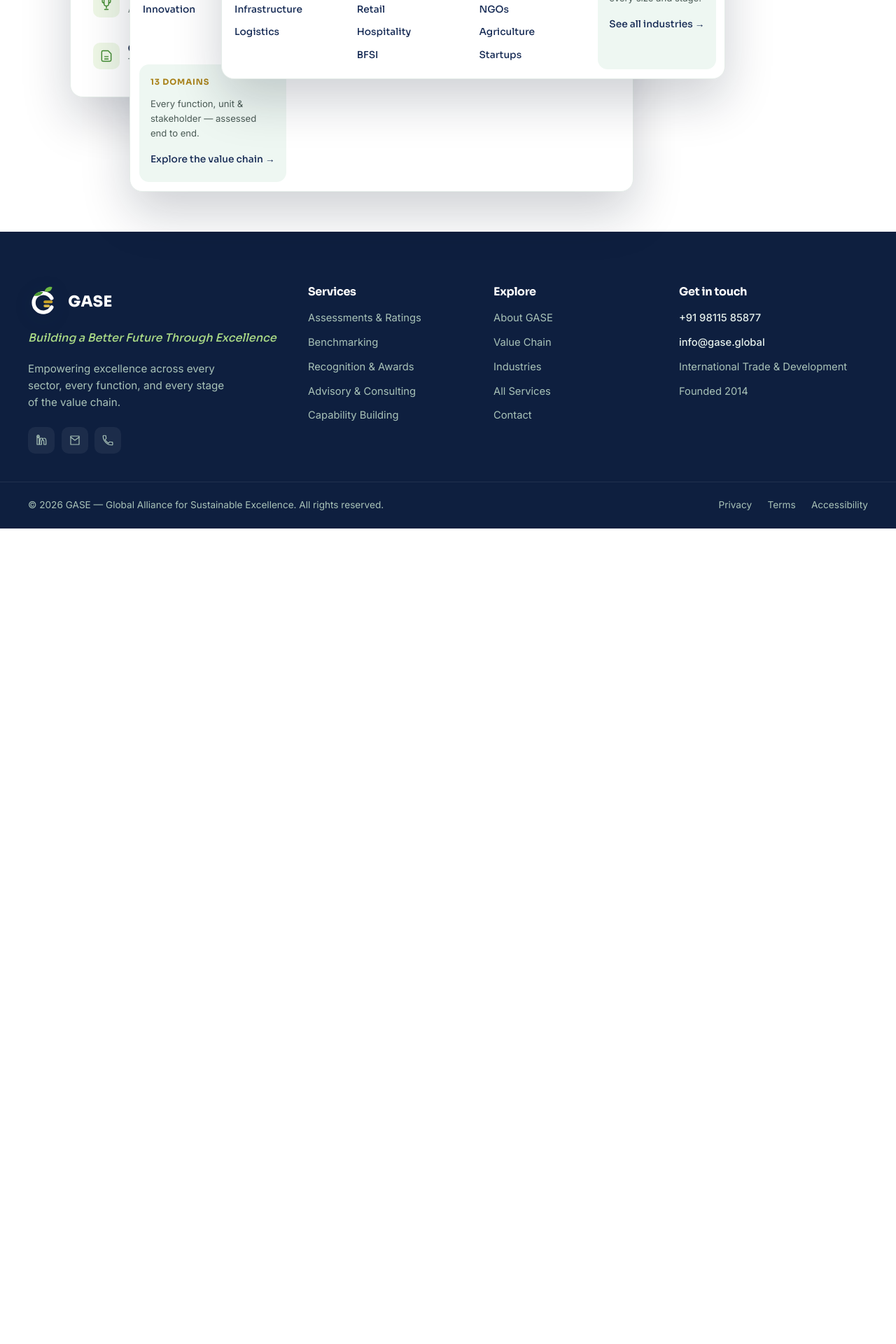
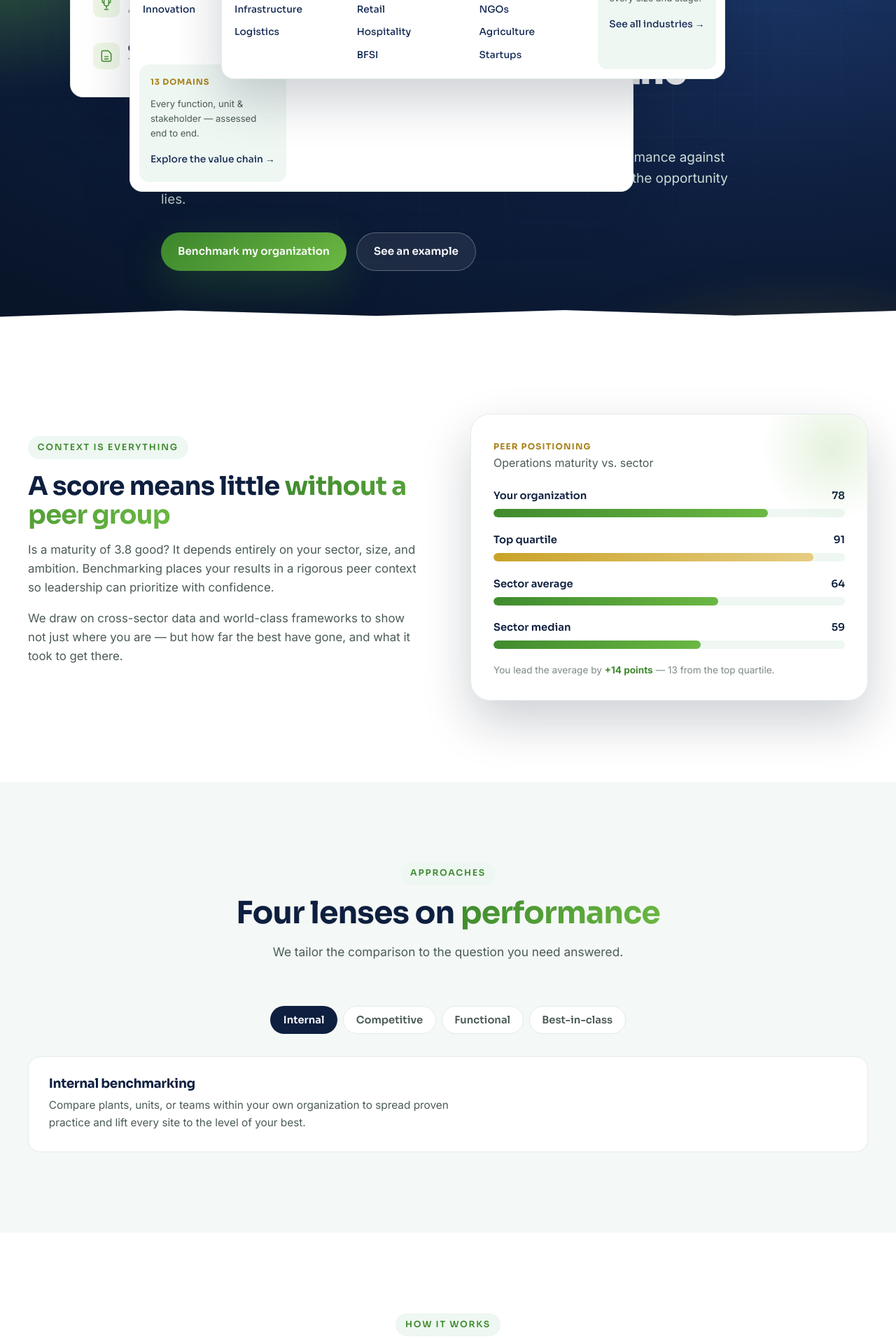
Before and after one commit to vishnurdas27/GASE-Website, a React (Vite) app in the folder client/: page /benchmarking in a window 1280 px wide. Shown: the part 220-2140 px from the top of the page at 70% size. Before the commit the page ends 975 px from the top, so only its background shows below. Built offline with nearby package versions, Linux system fonts and the light colour scheme.

Commit message:
Build the benchmarking page

```diff
--- a/client/src/App.jsx
+++ b/client/src/App.jsx
@@ -8,6 +8,7 @@ import Home from './pages/Home.jsx';
 import About from './pages/About.jsx';
 import Services from './pages/Services.jsx';
 import Assessments from './pages/Assessments.jsx';
+import Benchmarking from './pages/Benchmarking.jsx';
 
 export default function App() {
   return (
@@ -21,9 +22,9 @@ export default function App() {
           <Route path="/about" element={<About />} />
           <Route path="/services" element={<Services />} />
           <Route path="/assessments" element={<Assessments />} />
+          <Route path="/benchmarking" element={<Benchmarking />} />
 
           {/* still to do */}
-          <Route path="/benchmarking" element={<Placeholder title="Benchmarking" />} />
           <Route path="/recognition" element={<Placeholder title="Recognition & Awards" />} />
           <Route path="/advisory" element={<Placeholder title="Advisory & Consulting" />} />
           <Route path="/capability" element={<Placeholder title="Capability Building & DOJO" />} />
--- /dev/null
+++ b/client/src/pages/Benchmarking.jsx
@@ -0,0 +1,228 @@
+import { useState } from 'react';
+import { Link } from 'react-router-dom';
+import Reveal from '../components/Reveal.jsx';
+
+const positioning = [
+  { label: 'Your organization', score: '78', w: '78%' },
+  { label: 'Top quartile', score: '91', w: '91%', gold: true },
+  { label: 'Sector average', score: '64', w: '64%' },
+  { label: 'Sector median', score: '59', w: '59%' }
+];
+
+const approaches = [
+  {
+    id: 'internal',
+    label: 'Internal',
+    title: 'Internal benchmarking',
+    text: 'Compare plants, units, or teams within your own organization to spread proven practice and lift every site to the level of your best.'
+  },
+  {
+    id: 'competitive',
+    label: 'Competitive',
+    title: 'Competitive benchmarking',
+    text: 'Measure directly against sector peers and rivals to understand your market position and defend or extend your lead.'
+  },
+  {
+    id: 'functional',
+    label: 'Functional',
+    title: 'Functional benchmarking',
+    text: 'Compare a specific function — supply chain, quality, HR — against strong performers in any industry doing it exceptionally well.'
+  },
+  {
+    id: 'best',
+    label: 'Best-in-class',
+    title: 'Best-in-class benchmarking',
+    text: 'Aim at world-class role models and award-winners to set the highest bar and define what truly great looks like.'
+  }
+];
+
+const process = [
+  { n: 1, title: 'Normalize', text: 'Map your metrics to a common, comparable framework and peer group.' },
+  { n: 2, title: 'Compare', text: 'Position your performance against average, median, and top-quartile benchmarks.' },
+  { n: 3, title: 'Target', text: 'Set realistic, evidence-based improvement targets and the actions to reach them.' }
+];
+
+const benefits = [
+  { icon: '🎯', title: 'Prioritize with evidence', text: 'Invest where the gap to leaders is widest and the payoff greatest.' },
+  { icon: '📈', title: 'Set credible targets', text: 'Goals grounded in what the best actually achieve, not guesswork.' },
+  { icon: '🔎', title: 'Uncover blind spots', text: 'Discover where you quietly lag — before competitors exploit it.' },
+  { icon: '🏆', title: 'Build the award case', text: 'Benchmarked evidence is the backbone of any recognition journey.' }
+];
+
+export default function Benchmarking() {
+  const [activeTab, setActiveTab] = useState(approaches[0].id);
+
+  return (
+    <>
+      {/* hero */}
+      <section className="page-hero">
+        <div className="page-hero__bg" />
+        <div className="container page-hero__inner">
+          <Reveal className="crumb">
+            <Link to="/">Home</Link>
+            <span>/</span>
+            <Link to="/services">Services</Link>
+            <span>/</span>
+            <b>Benchmarking</b>
+          </Reveal>
+          <Reveal as="span" className="eyebrow">
+            Service 02
+          </Reveal>
+          <Reveal as="h1">
+            See how you compare to the <span className="grad">best</span>
+          </Reveal>
+          <Reveal as="p" className="page-hero__lead">
+            Benchmarking turns your assessment into context — measuring your performance against sector peers, leaders,
+            and world-class practice so you know exactly where the opportunity lies.
+          </Reveal>
+          <Reveal className="page-hero__actions">
+            <Link to="/contact" className="btn btn--primary">
+              Benchmark my organization
+            </Link>
+            <Link to="#position" className="btn btn--ghost">
+              See an example
+            </Link>
+          </Reveal>
+        </div>
+        <div className="page-hero__wave" />
+      </section>
+
+      {/* peer positioning example */}
+      <section className="section" id="position">
+        <div className="container split split--rev">
+          <Reveal className="split__media">
+            <div className="gcard gcard--light">
+              <b className="scorecard__label">Peer positioning</b>
+              <p className="scorecard__caption">Operations maturity vs. sector</p>
+              <div className="bars">
+                {positioning.map((bar) => (
+                  <Reveal className={`bar${bar.gold ? ' bar--gold' : ''}`} key={bar.label} style={{ '--w': bar.w }}>
+                    <div className="bar__label">
+                      <span>{bar.label}</span>
+                      <span>{bar.score}</span>
+                    </div>
+                    <div className="bar__track">
+                      <div className="bar__fill" />
+                    </div>
+                  </Reveal>
+                ))}
+              </div>
+              <p className="scorecard__note">
+                You lead the average by <b>+14 points</b> — 13 from the top quartile.
+              </p>
+            </div>
+          </Reveal>
+
+          <Reveal className="split__body">
+            <span className="eyebrow eyebrow--dark">Context Is Everything</span>
+            <h2>
+              A score means little <span className="grad">without a peer group</span>
+            </h2>
+            <div className="prose">
+              <p>
+                Is a maturity of 3.8 good? It depends entirely on your sector, size, and ambition. Benchmarking places
+                your results in a rigorous peer context so leadership can prioritize with confidence.
+              </p>
+              <p>
+                We draw on cross-sector data and world-class frameworks to show not just where you are — but how far the
+                best have gone, and what it took to get there.
+              </p>
+            </div>
+          </Reveal>
+        </div>
+      </section>
+
+      {/* approaches (tabs) */}
+      <section className="section section--tint">
+        <div className="container">
+          <Reveal className="section__head">
+            <span className="eyebrow eyebrow--dark">Approaches</span>
+            <h2 className="section__title">
+              Four lenses on <span className="grad">performance</span>
+            </h2>
+            <p className="section__sub">We tailor the comparison to the question you need answered.</p>
+          </Reveal>
+          <Reveal>
+            <div className="tabs">
+              {approaches.map((a) => (
+                <button
+                  key={a.id}
+                  className={`tab${activeTab === a.id ? ' active' : ''}`}
+                  onClick={() => setActiveTab(a.id)}
+                >
+                  {a.label}
+                </button>
+              ))}
+            </div>
+            {approaches.map((a) => (
+              <div className={`feature${activeTab === a.id ? ' active' : ''}`} data-panel={a.id} key={a.id}>
+                <h3>{a.title}</h3>
+                <p className="lead" style={{ marginTop: '.5rem' }}>
+                  {a.text}
+                </p>
+              </div>
+            ))}
+          </Reveal>
+        </div>
+      </section>
+
+      {/* how it works */}
+      <section className="section">
+        <div className="container">
+          <Reveal className="section__head">
+            <span className="eyebrow eyebrow--dark">How It Works</span>
+            <h2 className="section__title">From data to decisions</h2>
+          </Reveal>
+          <div className="steps steps--3">
+            {process.map((step, i) => (
+              <Reveal className="step" key={step.n} delay={i * 80}>
+                <div className="step__n">{step.n}</div>
+                <h3>{step.title}</h3>
+                <p>{step.text}</p>
+              </Reveal>
+            ))}
+          </div>
+        </div>
+      </section>
+
+      {/* why benchmark */}
+      <section className="section section--mint">
+        <div className="container">
+          <Reveal className="section__head">
+            <span className="eyebrow eyebrow--dark">Why Benchmark</span>
+            <h2 className="section__title">Turn comparison into competitive advantage</h2>
+          </Reveal>
+          <ul className="iconlist feature-grid feature-grid--2" style={{ gap: '1.6rem' }}>
+            {benefits.map((item, i) => (
+              <Reveal as="li" key={item.title} delay={(i % 2) * 80}>
+                <span className="il__ico">{item.icon}</span>
+                <div>
+                  <b>{item.title}</b>
+                  <p>{item.text}</p>
+                </div>
+              </Reveal>
+            ))}
+          </ul>
+        </div>
+      </section>
+
+      {/* cta band */}
+      <section className="section band">
+        <Reveal className="container band__inner">
+          <h2>
+            Where do you stand <span className="grad">against the best?</span>
+          </h2>
+          <p>Let's build your peer group and reveal the real opportunity.</p>
+          <div className="band__actions">
+            <Link to="/contact" className="btn btn--primary">
+              Start benchmarking
+            </Link>
+            <Link to="/recognition" className="btn btn--ghost">
+              Next: Recognition →
+            </Link>
+          </div>
+        </Reveal>
+      </section>
+    </>
+  );
+}
--- a/client/src/styles/components.css
+++ b/client/src/styles/components.css
@@ -122,6 +122,8 @@
 .scorecard__score{font-family:var(--font-head);font-weight:800;font-size:3.4rem;color:var(--emerald-700);line-height:1;margin:.4rem 0}
 .scorecard__score span{font-size:1.4rem;color:var(--muted)}
 .scorecard__caption{color:var(--slate);margin-bottom:1.4rem}
+.scorecard__note{color:var(--muted);font-size:.85rem;margin-top:1.2rem}
+.scorecard__note b{color:var(--emerald-700)}
 
 /* ============ FEATURE GRID ============ */
 .feature-grid{display:grid;grid-template-columns:repeat(3,1fr);gap:1.4rem}
```
